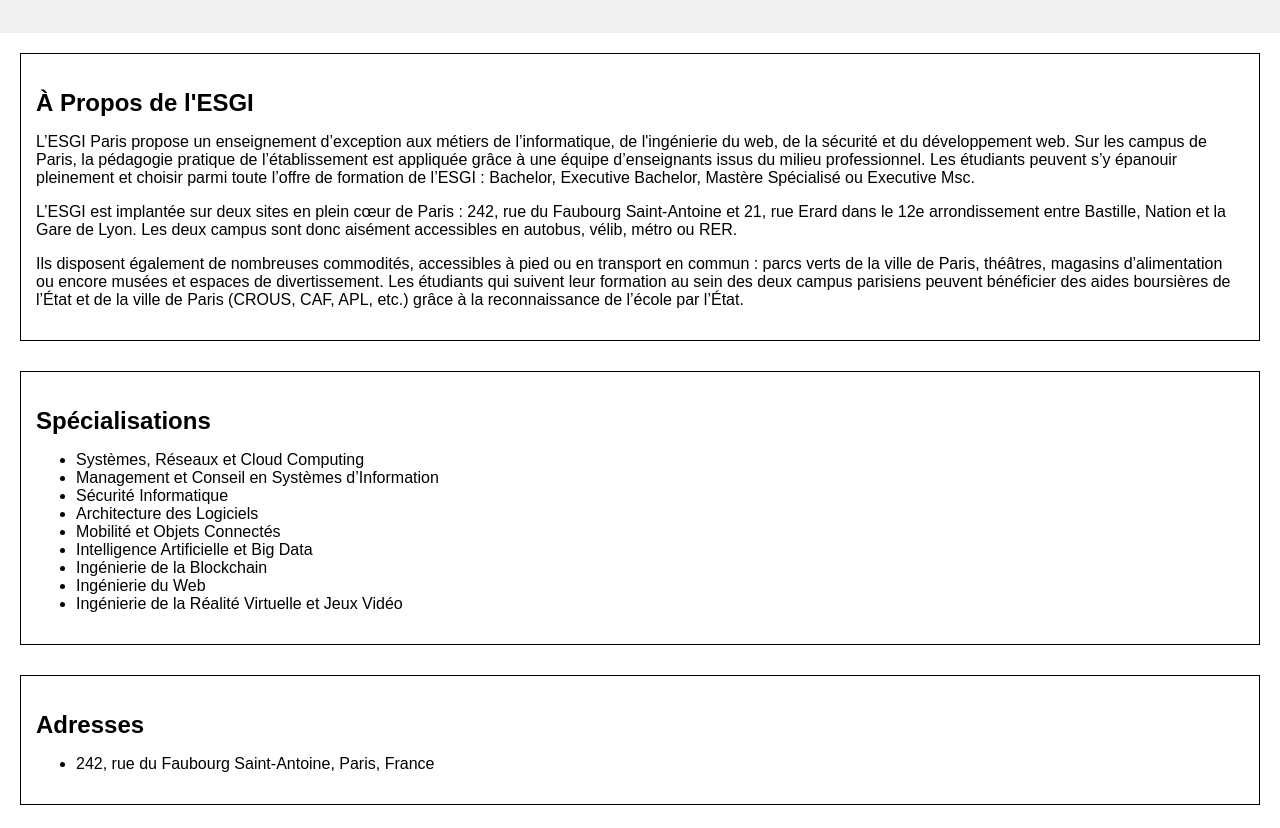
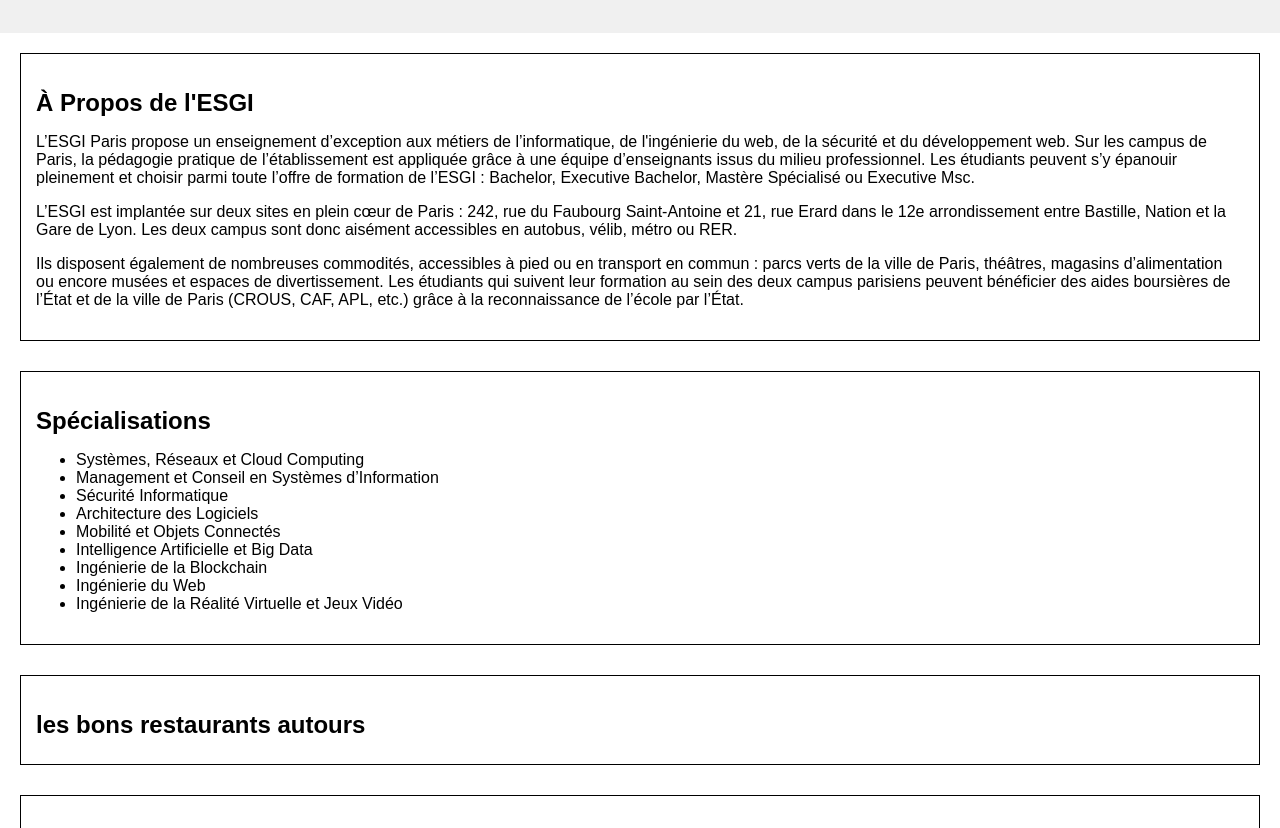
Before and after one commit to M4THIA5/TP_GrMBQ, a plain HTML site: page index.html in a window 1280 px wide. Shown: the part 121-949 px from the top of the page. Drawn offline with Linux system fonts and the light colour scheme.

Commit message:
ADD SECTION AND H2

```diff
--- a/index.html
+++ b/index.html
@@ -35,7 +35,9 @@
         <li>Ingénierie de la Réalité Virtuelle et Jeux Vidéo</li>
       </ul>
     </section>
-
+    <section>
+      <h2>les bons restaurants autours</h2>
+    </section>
     <section id="address">
       <h2>Adresses</h2>
       <ul>
```
